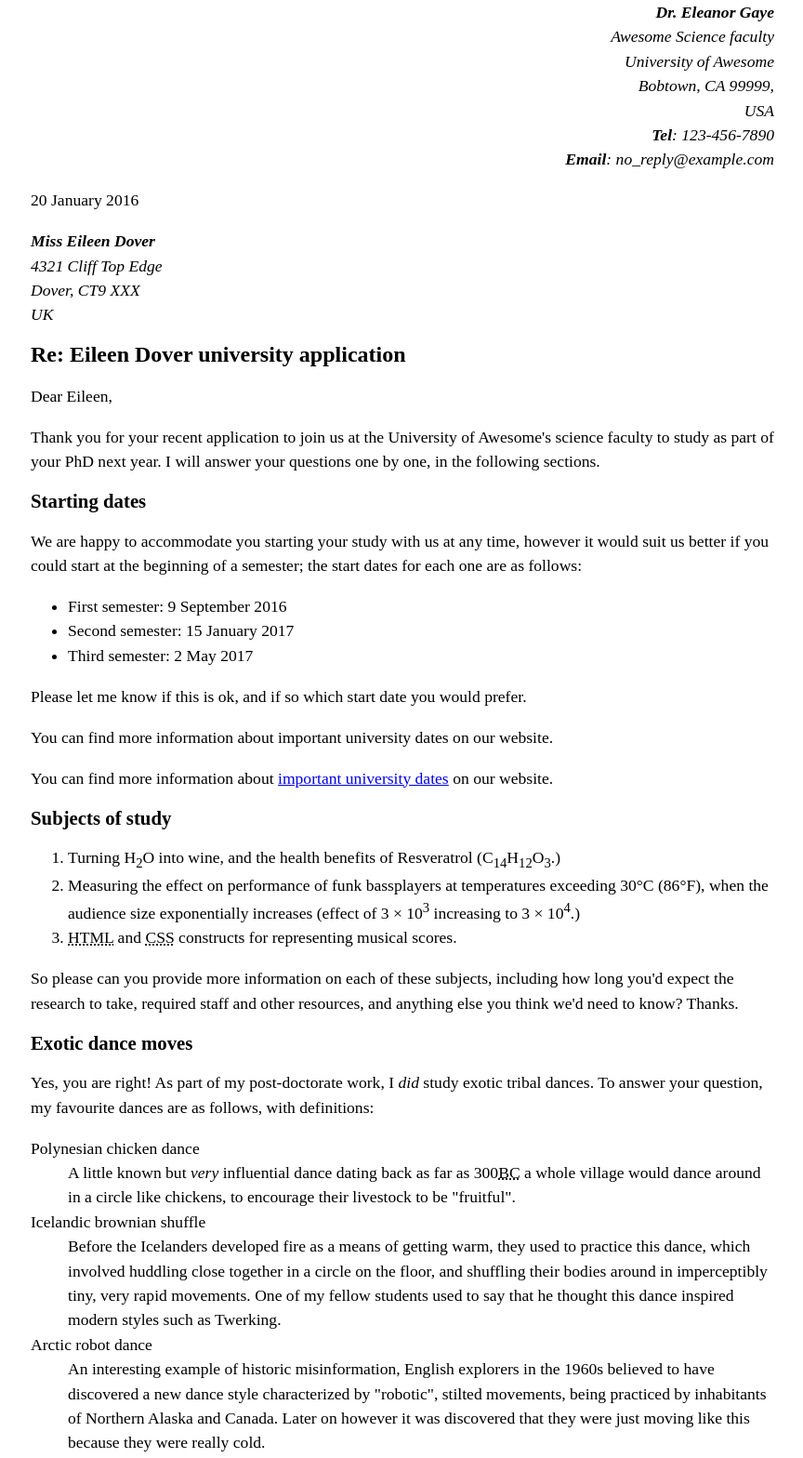
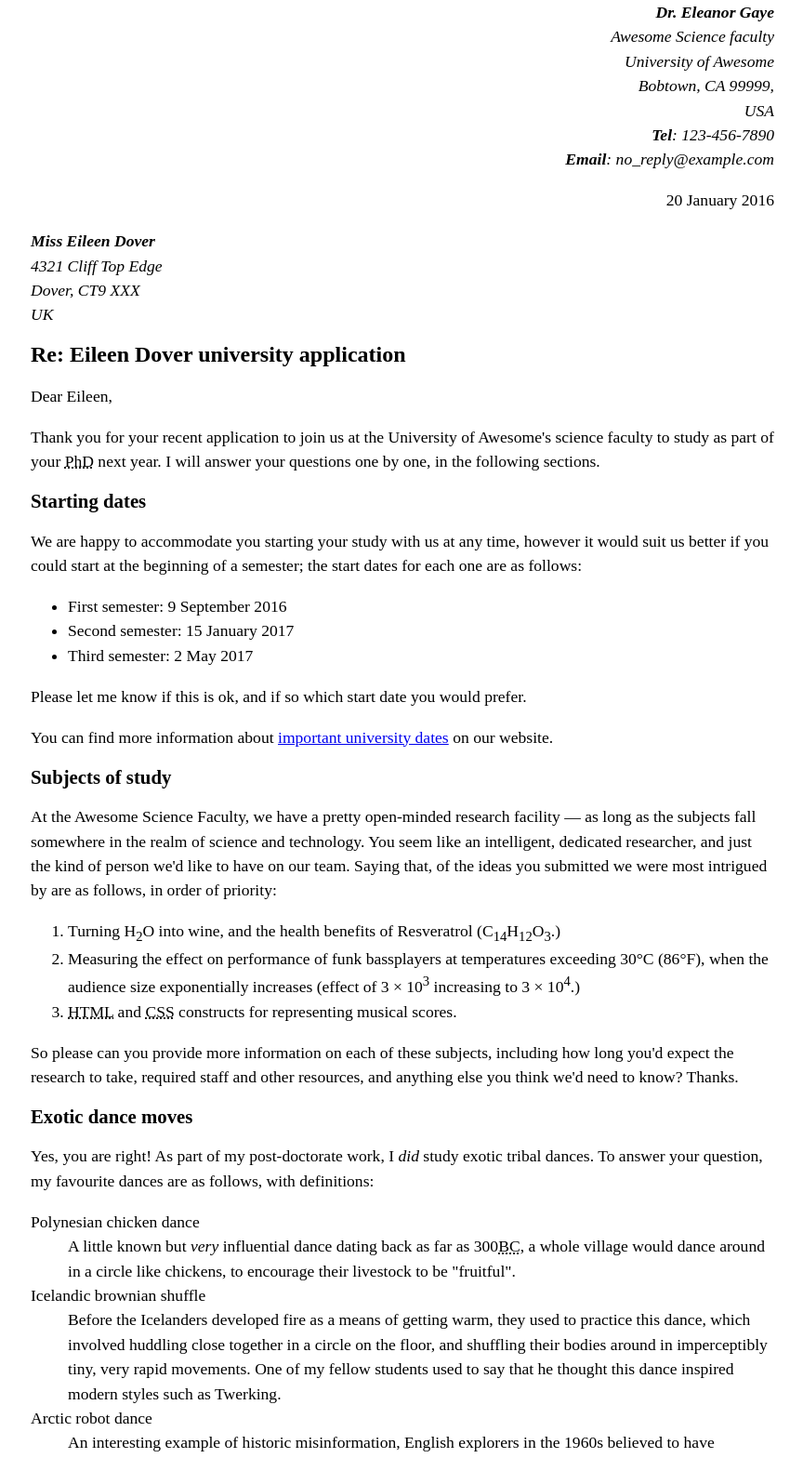
Before and after one commit to HTML-learning/marking-up-a-letter, a plain HTML site: page index.html in a window 1280 px wide. Shown: the top 1568 px of the page at 93% size, without its empty margins (207-1071 px from the left). Drawn offline with Linux system fonts and the light colour scheme.

Commit message:
error corrected

```diff
--- a/index.html
+++ b/index.html
@@ -5,7 +5,7 @@
     <meta http-equiv="X-UA-Compatible" content="IE=edge">
     <meta name="viewport" content="width=device-width, initial-scale=1.0">
     <title>Marking up a letter</title>
-    <link rel="stylesheet" href="/styles/style.css">
+    <link rel="stylesheet", href="/styles/style.css">
 </head>
 <body>
     <address class="sender-column">
@@ -18,7 +18,7 @@
         <strong>Email</strong>: no_reply@example.com
     </address>
 
-    <p clase="sender-column"><time datetime="2016-01-20">20 January 2016</time></p>
+    <p class="sender-column"><time datetime="2016-01-20">20 January 2016</time></p>
 
     <address>
         <strong>Miss Eileen Dover</strong><br>
@@ -31,7 +31,7 @@
 
     <p>Dear Eileen,</p>
 
-    <p>Thank you for your recent application to join us at the University of Awesome's science faculty to study as part of your PhD next year. I will answer your questions one by one, in the following sections.</p>
+    <p>Thank you for your recent application to join us at the University of Awesome's science faculty to study as part of your <abbr title="Doctor of Philosophy">PhD</abbr> next year. I will answer your questions one by one, in the following sections.</p>
 
     <h2>Starting dates</h2>
 
@@ -45,16 +45,16 @@
 
     <p>Please let me know if this is ok, and if so which start date you would prefer.</p>
 
-    <p>You can find more information about important university dates on our website.</p>
-
-    <p>You can find more information about <a href="http://www.example.com" title="table of awesome university important dates">important university dates</a> on our website.</p>
+    <p>You can find more information about <a href="http://www.exemple.com" title="University Dates">important university dates</a> on our website.</p>
 
     <h2>Subjects of study</h2>
+
+    <p>At the Awesome Science Faculty, we have a pretty open-minded research facility — as long as the subjects fall somewhere in the realm of science and technology. You seem like an intelligent, dedicated researcher, and just the kind of person we'd like to have on our team. Saying that, of the ideas you submitted we were most intrigued by are as follows, in order of priority:</p>
 
     <ol>
         <li>Turning H<sub>2</sub>O into wine, and the health benefits of Resveratrol (C<sub>14</sub>H<sub>12</sub>O<sub>3</sub>.)</li>
         <li>Measuring the effect on performance of funk bassplayers at temperatures exceeding 30°C (86°F), when the audience size exponentially increases (effect of 3 × 10<sup>3</sup> increasing to 3 × 10<sup>4</sup>.)</li>
-        <li><abbr title="HyperText Markup Language">HTML</abbr> and <abbr title="Cascading Style Sheets">CSS</abbr> constructs for representing musical scores.</li>
+        <li><abbr title="Hypertext Markup Language">HTML</abbr> and <abbr title="Cascading Style Sheets">CSS</abbr> constructs for representing musical scores.</li>
     </ol>
 
     <p>So please can you provide more information on each of these subjects, including how long you'd expect the research to take, required staff and other resources, and anything else you think we'd need to know? Thanks.</p>
@@ -65,20 +65,19 @@
 
     <dl>
         <dt>Polynesian chicken dance</dt>
-        <dd>A little known but <em>very</em> influential dance dating back as far as 300<abbr title="Before Christ">BC</abbr> a whole village would dance around in a circle like chickens, to encourage their livestock to be "fruitful".</dd>
+        <dd>A little known but <em>very</em> influential dance dating back as far as 300<abbr title="Before Christ">BC</abbr>, a whole village would dance around in a circle like chickens, to encourage their livestock to be "fruitful".</dd>
         <dt>Icelandic brownian shuffle</dt>
         <dd>Before the Icelanders developed fire as a means of getting warm, they used to practice this dance, which involved huddling close together in a circle on the floor, and shuffling their bodies around in imperceptibly tiny, very rapid movements. One of my fellow students used to say that he thought this dance inspired modern styles such as Twerking.</dd>
         <dt>Arctic robot dance</dt>
         <dd>An interesting example of historic misinformation, English explorers in the 1960s believed to have discovered a new dance style characterized by "robotic", stilted movements, being practiced by inhabitants of Northern Alaska and Canada. Later on however it was discovered that they were just moving like this because they were really cold.</dd>
     </dl>
 
-    <p>For more of my research, see my <a href="http://www.exemple.com" title="Dance research">exotic dance research page</a>.</p>
+    <p>For more of my research, see my <a href="http://www.exemple.com" title="Dance Research">exotic dance research page</a>.</p>
 
     <p>Yours sincerely,</p>
 
     <p>Dr Eleanor Gaye</p>
 
     <p>University of Awesome motto: <q>Be awesome to each other.</q> -- <cite>The memoirs of Bill S Preston, <abbr title="Esquire">Esq</abbr></cite></p>
-
 </body>
 </html>
```
